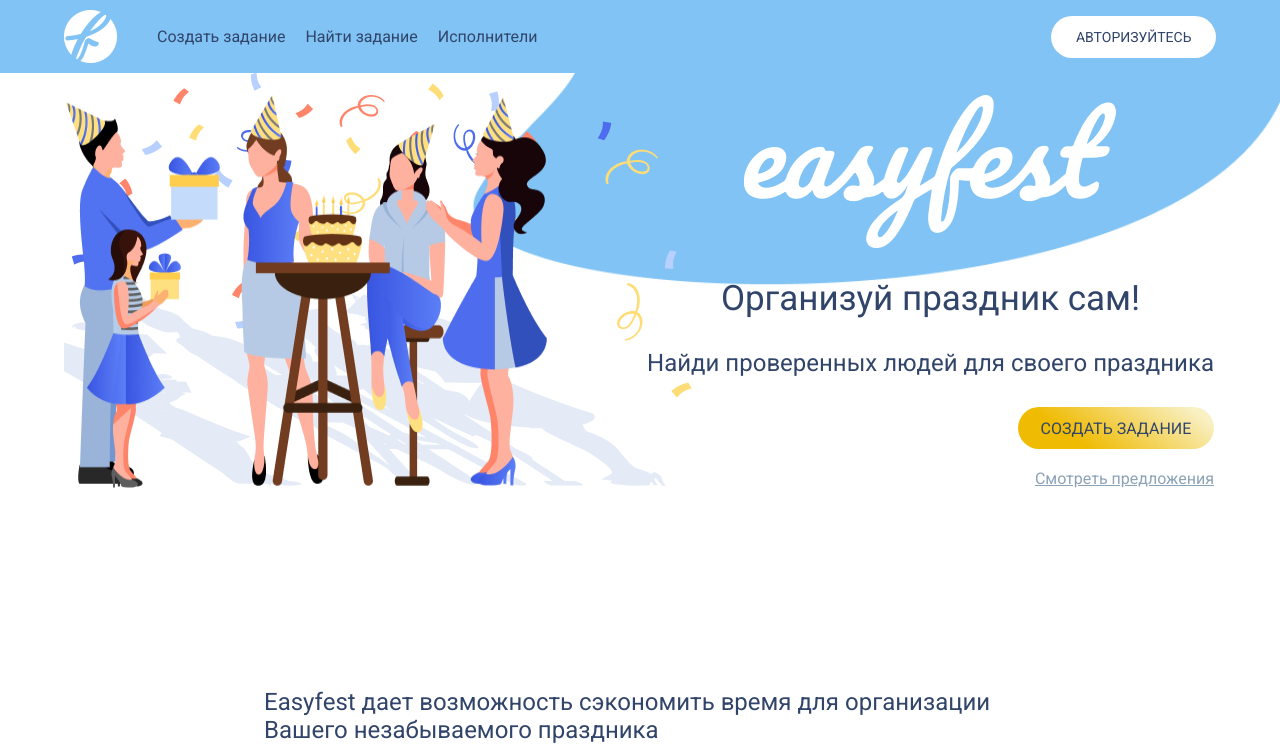
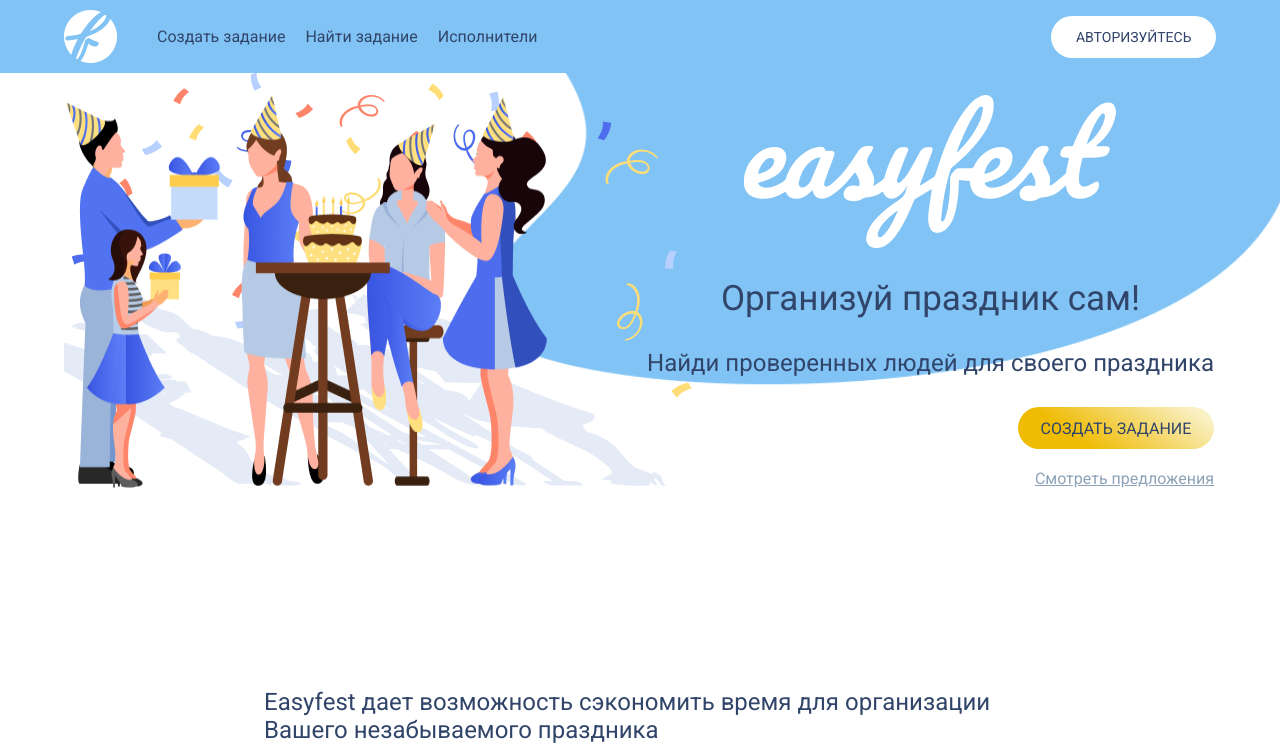
Before and after one commit to TURAROVICH/freelance, a Nuxt app: page / in a window 1280 px wide. Shown: the top 752 px of the page. Built offline with nearby package versions, Linux system fonts and the light colour scheme.

Commit message:
change bg

```diff
--- a/pages/index.vue
+++ b/pages/index.vue
@@ -699,7 +699,7 @@ export default {
   url("../assets/imgs/bg2.png") no-repeat,
   url("../assets/imgs/bg.png") no-repeat,$main-bg;
  background-size: 100% auto;
- background-position: 0 -200px, 0 150px,0 950px;
+ background-position: 0 -100px, 0 50px,0 1300px;
   display: flex;
   justify-content: center;
 
```
